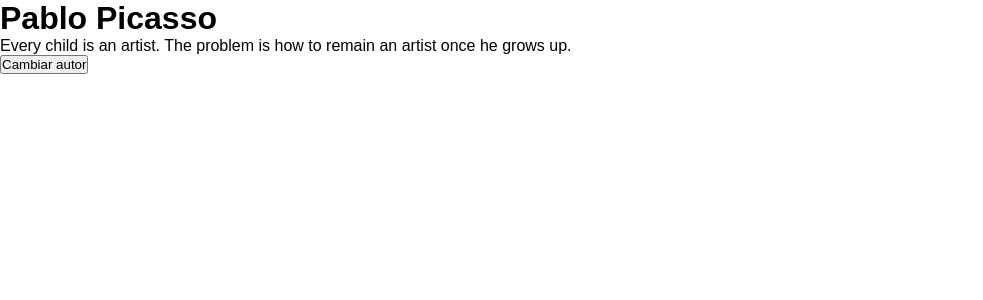
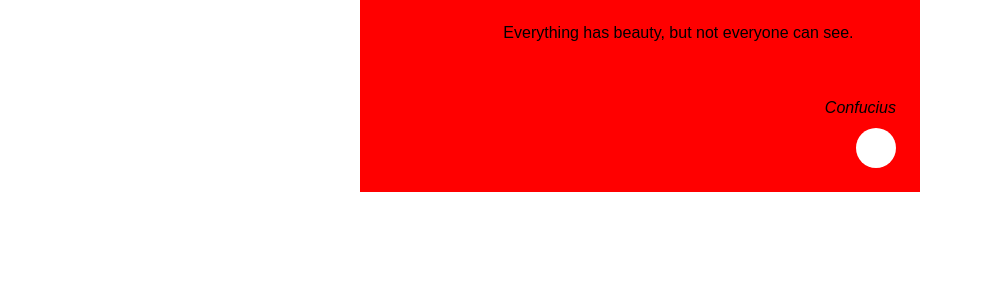
Before and after one commit to axelbriandip/phrasesApp, a React (Vite) app: page / in a window 1280 px wide. Shown: the top 300 px of the page, without its empty margins (0-983 px from the left). Built offline with nearby package versions, Linux system fonts and the light colour scheme.

Commit message:
avance css parte 1

```diff
--- a/src/components/AuthorBox.jsx
+++ b/src/components/AuthorBox.jsx
@@ -2,8 +2,8 @@
 
 const AuthorBox = ({name}) => {
     return (
-        <div>
-            <h1>{name}</h1>
+        <div className='container-author'>
+            <span className='author'>{name}</span>
         </div>
     );
 };
--- a/src/components/PhraseBox.jsx
+++ b/src/components/PhraseBox.jsx
@@ -2,8 +2,8 @@
 
 const PhraseBox = ({phrase}) => {
     return (
-        <div>
-            <p>{phrase}</p>
+        <div className='container-phrase'>
+            <span className='phrase'>{phrase}</span>
         </div>
     );
 };
--- a/src/components/QuoteBox.jsx
+++ b/src/components/QuoteBox.jsx
@@ -10,15 +10,17 @@
         const random = Math.floor(Math.random() * quotes.length);
         setIndex(random)
     }
+    const colors = ["#c8ca66", "#c63637", "#42ab49", "#5086c1", "#a68069", "#8f7193"];
+    const indexRandomColor = Math.floor(Math.random() * colors.length);
 
     const author = quotes[index].author;
     const phrase = quotes[index].quote;
 
     return (
-        <div>
+        <div className='quote-box'>
+            <PhraseBox phrase={phrase}/>
             <AuthorBox name={author}/>
-            <PhraseBox phrase={phrase}/>
-            <button onClick={changeQuote}>Cambiar autor</button>
+            <div className='buttonChangeQuote' onClick={changeQuote}></div>
         </div>
     );
 };
--- a/src/styles.css
+++ b/src/styles.css
@@ -4,3 +4,39 @@
   box-sizing: border-box;
   font-family: sans-serif;
 }
+
+.App {
+  width: 100vw;
+  height: 100vh;
+  display: flex;
+  justify-content: center;
+  /* align-items: center; */
+}
+
+.quote-box {
+  background-color: red;
+  width: 35rem;
+  height: 12rem;
+  padding: 1.5rem;
+  display: flex;
+  flex-direction: column;
+  align-items: flex-end;
+  justify-content: space-between;
+}
+
+.container-phrase {
+  width: 85%;
+  height: 4rem;
+  text-align: center;
+}
+
+.container-author .author {
+  font-style: italic;
+}
+
+.buttonChangeQuote {
+  background-color: #fff;
+  height: 2.5rem;
+  width: 2.5rem;
+  border-radius: 50%;
+}
```
